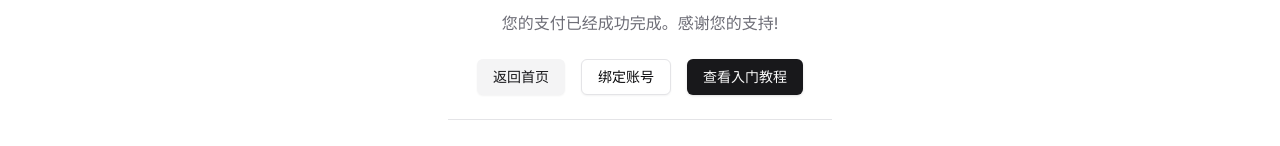
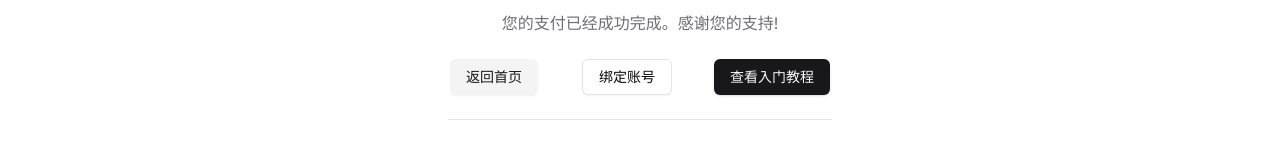
Before and after one commit to ShiningAI/harvest-webapp, a Next.js app: page /en/payment/success in a window 1280 px wide. Shown: the part 302-448 px from the top of the page. Built offline with nearby package versions, Linux system fonts and the light colour scheme; no server answers.

Commit message:
feat: 更新支付成功页面布局，使用网格系统替代 flexbox 以优化响应式设计

```diff
--- a/app/[locale]/(webapp)/payment/success/page.tsx
+++ b/app/[locale]/(webapp)/payment/success/page.tsx
@@ -20,7 +20,7 @@ const PaymentSuccess = () => {
           您的支付已经成功完成。感谢您的支持!
         </p>
       </div>
-      <div className="flex flex-col items-center md:flex-row gap-4">
+      <div className="grid grid-cols-2 md:grid-cols-3 gap-4">
         <Link href="/">
           <Button variant="secondary">返回首页</Button>
         </Link>
```
